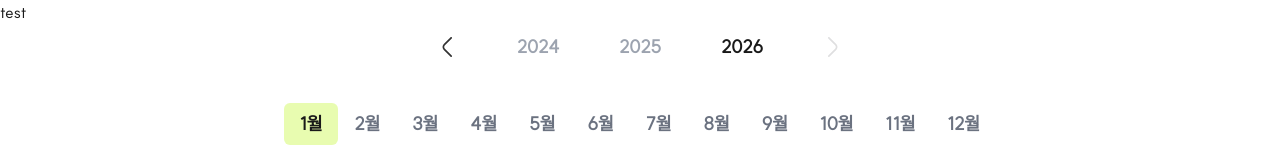
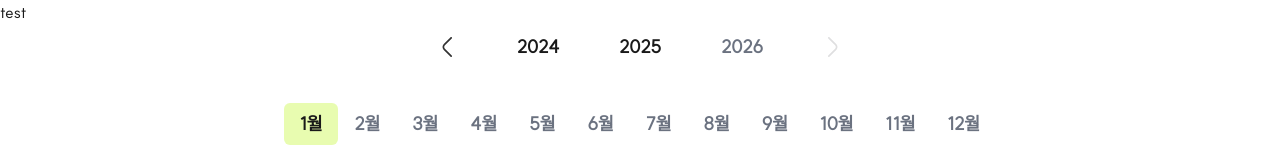
Before and after one commit to muzi55/didit, a Next.js app: page / in a window 1280 px wide. Shown: the top 160 px of the page. Built offline with nearby package versions, Linux system fonts and the light colour scheme.

Commit message:
component: WriteCalendar 컴포넌트에 props 추가 및 연도 범위 수정

```diff
--- a/src/app/_components/write/WriteCalendar.tsx
+++ b/src/app/_components/write/WriteCalendar.tsx
@@ -1,15 +1,26 @@
-import dayjs from "dayjs";
-import React, { useState } from "react";
+import React from "react";
 
 import { icons } from "@/shared/libs/common/icons";
 
-const CalendarUI = () => {
-	// const currentDay = dayjs().format("YYYY-MM-DD");
-	const currentDay = dayjs().format("YYYY");
-	const MIN_YEAR = 2020;
-	const MAX_YEAR = +currentDay;
-	const [year, setYear] = useState(+dayjs().format("YYYY")); // 기본 연도
-	const [month, setMonth] = useState(+dayjs().format("MM") - 1); // 기본 월 (0-11)
+interface CalendarUIProps {
+	year: number;
+	setYear: React.Dispatch<React.SetStateAction<number>>;
+	month: number;
+	setMonth: React.Dispatch<React.SetStateAction<number>>;
+	minYear: number;
+	maxYear: number;
+}
+
+const CalendarUI = ({
+	year,
+	setYear,
+	month,
+	setMonth,
+	minYear,
+	maxYear,
+}: CalendarUIProps) => {
+	const MIN_YEAR = minYear;
+	const MAX_YEAR = maxYear;
 
 	const months = [
 		"1월",
@@ -52,7 +63,7 @@ const CalendarUI = () => {
 				<button
 					className="text-gray-500 hover:text-black rotate-180"
 					onClick={handlePrevYear}
-					disabled={year <= MIN_YEAR}
+					disabled={year < MIN_YEAR}
 				>
 					{icons.angleRight(
 						year <= MIN_YEAR
@@ -63,26 +74,20 @@ const CalendarUI = () => {
 
 				<button
 					onClick={handlePrevYear}
-					className={`${year === MIN_YEAR ? "text-textColor" : ""}`}
+					className={`${year - 1 < MIN_YEAR ? "text-dark-5" : "text-textColor"}`}
+					disabled={year - 1 < MIN_YEAR}
 				>
-					{year - 1}
+					{year - 1 < MIN_YEAR ? year - 1 : year - 1}
 				</button>
-				<button
-					className={`${year !== MIN_YEAR && year !== MAX_YEAR ? "text-textColor" : ""}`}
-				>
-					{year}
-				</button>
+				<button className="text-textColor">{year}</button>
 				<button
 					onClick={handleNextYear}
-					className={`${year === MAX_YEAR ? "text-textColor" : ""}`}
+					className={`${year + 1 > MAX_YEAR ? "text-dark-5" : "text-textColor"}`}
+					disabled={year + 1 > MAX_YEAR}
 				>
-					{year + 1}
+					{year + 1 > MAX_YEAR ? year + 1 : year + 1}
 				</button>
-				<button
-					className="text-gray-500 hover:text-black"
-					onClick={handleNextYear}
-					disabled={year >= MAX_YEAR}
-				>
+				<button onClick={handleNextYear} disabled={year >= MAX_YEAR}>
 					{icons.angleRight(
 						year >= MAX_YEAR
 							? calendarBtnStyle.disable
--- a/src/app/page.tsx
+++ b/src/app/page.tsx
@@ -1,5 +1,6 @@
 "use client";
 
+import dayjs from "dayjs";
 import { useState } from "react";
 
 import TitleHeading from "./_components/common/heding/TitleHeading";
@@ -17,11 +18,22 @@ export default function Home() {
 		setActive(true);
 	};
 
+	const [year, setYear] = useState(+dayjs().format("YYYY")); // 기본 연도
+	const [month, setMonth] = useState(+dayjs().format("MM") - 1); // 기본 월 (0-11)
+
+	// console.log(year, month);
 	return (
 		<>
 			<div>test</div>
 
-			<CalendarUI />
+			<CalendarUI
+				year={year}
+				setYear={setYear}
+				month={month}
+				setMonth={setMonth}
+				minYear={2021}
+				maxYear={2022}
+			/>
 			<WriteForm />
 
 			<button onClick={openActive}>모달 열기</button>
```
